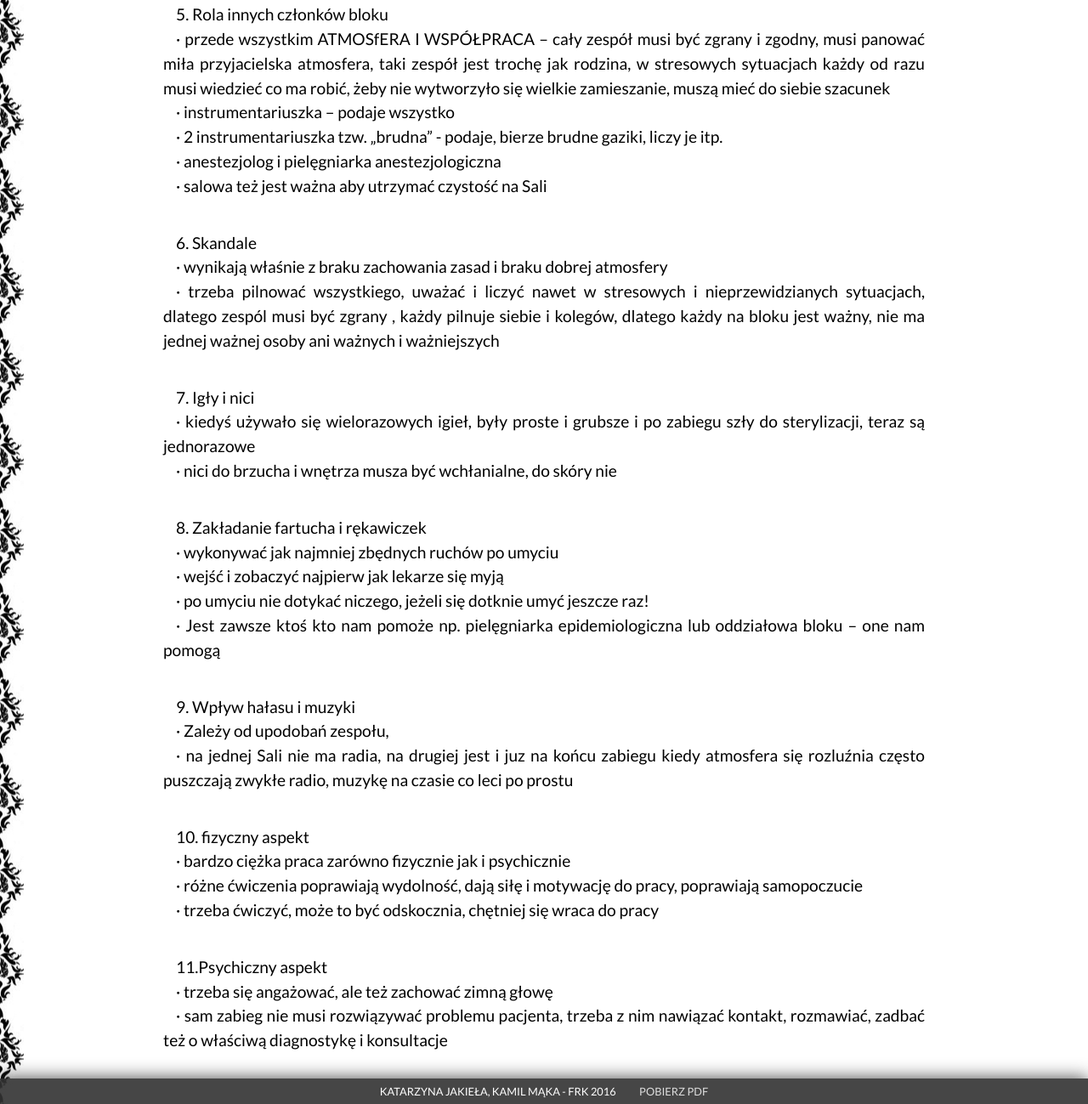
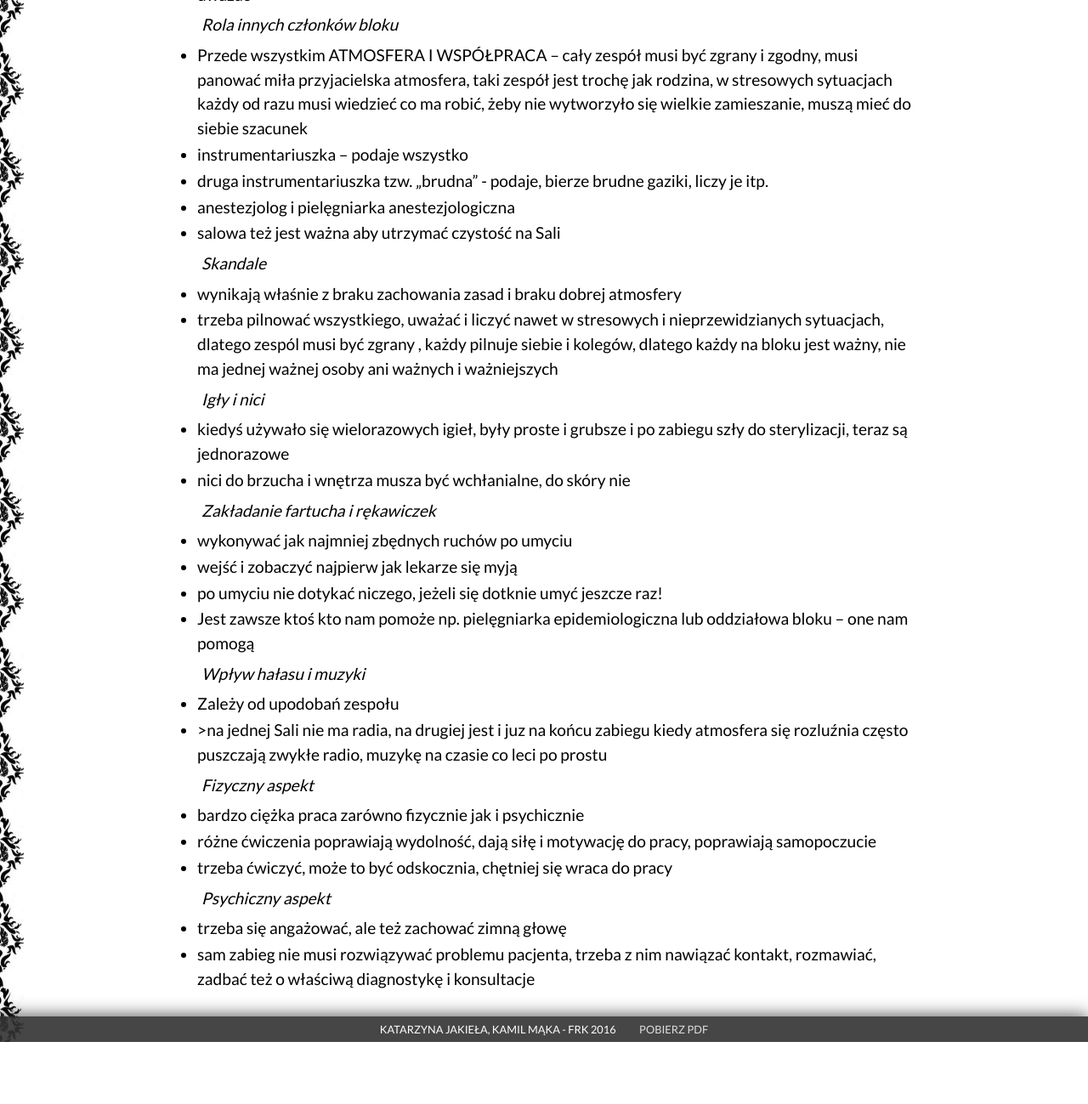
Before and after one commit to mnocon/frk-strona, a plain HTML site: page rozdzial_8_b_a.html in a window 1280 px wide. Shown: the part 632-1931 px from the top of the page at 85% size. After the commit the page ends 1858 px from the top, so only its background shows below. Drawn offline with nearby package versions, Linux system fonts and the light colour scheme.

Commit message:
Fix formatting of interview 1

```diff
--- a/rozdzial_8_b_a.html
+++ b/rozdzial_8_b_a.html
@@ -49,121 +49,68 @@
 <section class="content">
 <p>
     <em class="interviewQuestion">Jakie są rady dla studenta na bloku?</em>
+</p><ul><li>stosować się do reguł panujących na sali, jeśli nie wiemy jak się ubrać, umyć itp. Lepiej zapytać po prostu
+</li><li>patrzeć dokładnie, obserwować zachowanie lekarzy, pielęgniarek, instrumentariuszki
+</li><li>pytać o wszystko jeżeli czegoś nie wiemy, bo „nie ma głupich pytań, są tylko głupie odpowiedzi, wtedy lekarz i personel też wie, że jesteś zainteresowany
+    tym co się dzieje na Sali i można się czegoś dowiedzieć i więcej wynieść z zajęć, w żadnym wypadku się nie wstydzić i stać jak myszka</li></ul>
 </p>
 <p>
-    · stosować się do reguł panujących na sali, jeśli nie wiemy jak się ubrać, umyć itp. Lepiej zapytać po prostu
+    <em class="interviewQuestion">Jakie są najważniejsze zasady bezpieczeństwa, co można zawalić, na co uważać?</em>
+</p>
+<p><ul><li>zasady mycia – dokładnie i starannie, są obrazki jak robić jest tez zawsze pielęgniarka ala kierowniczka Sali operacyjnej która nam pomoże, jak się
+    czegoś dotknie po umyciu nie wstydzić się tylko powiedzieć i koniecznie umyć się jeszcze raz!</li>
+<li>nie zainfekować osób operujących, stołu operacyjnego, stołu instrumentariuszki, prawidłowo się ubrać</li>
+<li>trzeba się dostosować do Sali, stare są gorzej wyposażone i mniejsze w takich trzeba szczególnie uważać</li></ul>
 </p>
 <p>
-    · patrzeć dokładnie, obserwować zachowanie lekarzy, pielęgniarek, instrumentariuszki
+    <em class="interviewQuestion">Rola innych członków bloku</em>
+</p>
+<p><ul><li>Przede wszystkim ATMOSFERA I WSPÓŁPRACA – cały zespół musi być zgrany i zgodny, musi panować miła przyjacielska atmosfera, taki zespół jest trochę jak
+    rodzina, w stresowych sytuacjach każdy od razu musi wiedzieć co ma robić, żeby nie wytworzyło się wielkie zamieszanie, muszą mieć do siebie szacunek
+</li><li>instrumentariuszka – podaje wszystko
+</li><li>druga instrumentariuszka tzw. „brudna” - podaje, bierze brudne gaziki, liczy je itp.
+</li><li>anestezjolog i pielęgniarka anestezjologiczna
+</li><li>salowa też jest ważna aby utrzymać czystość na Sali</li></ul>
 </p>
 <p>
-    · pytać o wszystko jeżeli czegoś nie wiemy, bo „nie ma głupich pytań, są tylko głupie odpowiedzi, wtedy lekarz i personel też wie, że jesteś zainteresowany
-    tym co się dzieje na Sali i można się czegoś dowiedzieć i więcej wynieść z zajęć, w żadnym wypadku się nie wstydzić i stać jak myszka
+    <em class="interviewQuestion">Skandale</em>
 </p>
-</br></br>
-<p>
-    2,3,4. Jakie są najważniejsze zasady bezpieczeństwa, co można zawalić, na co uważać?
+<p><ul><li>wynikają właśnie z braku zachowania zasad i braku dobrej atmosfery</li><li>trzeba pilnować wszystkiego, uważać i liczyć nawet w stresowych i nieprzewidzianych sytuacjach, dlatego zespól musi być zgrany , każdy pilnuje siebie i
+    kolegów, dlatego każdy na bloku jest ważny, nie ma jednej ważnej osoby ani ważnych i ważniejszych</li></ul>
 </p>
 <p>
-    · zasady mycia – dokładnie i starannie, są obrazki jak robić jest tez zawsze pielęgniarka ala kierowniczka Sali operacyjnej która nam pomoże, jak się
-    czegoś dotknie po umyciu nie wstydzić się tylko powiedzieć i koniecznie umyć się jeszcze raz!!
+    <em class="interviewQuestion">Igły i nici</em>
+</p>
+<p><ul><li>kiedyś używało się wielorazowych igieł, były proste i grubsze i po zabiegu szły do sterylizacji, teraz są jednorazowe
+</li><li>nici do brzucha i wnętrza musza być wchłanialne, do skóry nie</li></ul>
 </p>
 <p>
-    · nie zainfekować osób operujących, stołu operacyjnego, stołu instrumentariuszki, prawidłowo się ubrać
+    <em class="interviewQuestion">Zakładanie fartucha i rękawiczek</em>
+</p>
+<p><ul><li>wykonywać jak najmniej zbędnych ruchów po umyciu</li>
+<li>wejść i zobaczyć najpierw jak lekarze się myją</li>
+<li>po umyciu nie dotykać niczego, jeżeli się dotknie umyć jeszcze raz!</li>
+<li>Jest zawsze ktoś kto nam pomoże np. pielęgniarka epidemiologiczna lub oddziałowa bloku – one nam pomogą</li></ul>
 </p>
 <p>
-    · trzeba się dostosować do Sali, stare są gorzej wyposażone i mniejsze w takich trzeba szczególnie uważać
+    <em class="interviewQuestion">Wpływ hałasu i muzyki</em>
 </p>
-</br></br>
-<p>
-    5. Rola innych członków bloku
+<p><ul><li>Zależy od upodobań zespołu</li>
+<li>>na jednej Sali nie ma radia, na drugiej jest i juz na końcu zabiegu kiedy atmosfera się rozluźnia często puszczają zwykłe radio, muzykę na czasie co leci
+    po prostu</li></ul>
 </p>
 <p>
-    · przede wszystkim ATMOSfERA I WSPÓŁPRACA – cały zespół musi być zgrany i zgodny, musi panować miła przyjacielska atmosfera, taki zespół jest trochę jak
-    rodzina, w stresowych sytuacjach każdy od razu musi wiedzieć co ma robić, żeby nie wytworzyło się wielkie zamieszanie, muszą mieć do siebie szacunek
+    <em class="interviewQuestion">Fizyczny aspekt</em>
+</p>
+<p><ul><li>bardzo ciężka praca zarówno fizycznie jak i psychicznie</li>
+<li>różne ćwiczenia poprawiają wydolność, dają siłę i motywację do pracy, poprawiają samopoczucie</li>
+<li>trzeba ćwiczyć, może to być odskocznia, chętniej się wraca do pracy</li></ul>
 </p>
 <p>
-    · instrumentariuszka – podaje wszystko
+    <em class="interviewQuestion">Psychiczny aspekt</em>
 </p>
-<p>
-    · 2 instrumentariuszka tzw. „brudna” - podaje, bierze brudne gaziki, liczy je itp.
-</p>
-<p>
-    · anestezjolog i pielęgniarka anestezjologiczna
-</p>
-<p>
-    · salowa też jest ważna aby utrzymać czystość na Sali
-</p>
-</br></br>
-<p>
-    6. Skandale
-</p>
-<p>
-    · wynikają właśnie z braku zachowania zasad i braku dobrej atmosfery
-</p>
-<p>
-    · trzeba pilnować wszystkiego, uważać i liczyć nawet w stresowych i nieprzewidzianych sytuacjach, dlatego zespól musi być zgrany , każdy pilnuje siebie i
-    kolegów, dlatego każdy na bloku jest ważny, nie ma jednej ważnej osoby ani ważnych i ważniejszych
-</p>
-</br></br>
-<p>
-    7. Igły i nici
-</p>
-<p>
-    · kiedyś używało się wielorazowych igieł, były proste i grubsze i po zabiegu szły do sterylizacji, teraz są jednorazowe
-</p>
-<p>
-    · nici do brzucha i wnętrza musza być wchłanialne, do skóry nie
-</p>
-</br></br>
-<p>
-    8. Zakładanie fartucha i rękawiczek
-</p>
-<p>
-    · wykonywać jak najmniej zbędnych ruchów po umyciu
-</p>
-<p>
-    · wejść i zobaczyć najpierw jak lekarze się myją
-</p>
-<p>
-    · po umyciu nie dotykać niczego, jeżeli się dotknie umyć jeszcze raz!
-</p>
-<p>
-    · Jest zawsze ktoś kto nam pomoże np. pielęgniarka epidemiologiczna lub oddziałowa bloku – one nam pomogą
-</p>
-</br></br>
-<p>
-    9. Wpływ hałasu i muzyki
-</p>
-<p>
-    · Zależy od upodobań zespołu,
-</p>
-<p>
-    · na jednej Sali nie ma radia, na drugiej jest i juz na końcu zabiegu kiedy atmosfera się rozluźnia często puszczają zwykłe radio, muzykę na czasie co leci
-    po prostu
-</p>
-</br></br>
-<p>
-    10. fizyczny aspekt
-</p>
-<p>
-    · bardzo ciężka praca zarówno fizycznie jak i psychicznie
-</p>
-<p>
-    · różne ćwiczenia poprawiają wydolność, dają siłę i motywację do pracy, poprawiają samopoczucie
-</p>
-<p>
-    · trzeba ćwiczyć, może to być odskocznia, chętniej się wraca do pracy
-</p>
-</br></br>
-<p>
-    11.Psychiczny aspekt
-</p>
-<p>
-    · trzeba się angażować, ale też zachować zimną głowę
-</p>
-<p>
-    · sam zabieg nie musi rozwiązywać problemu pacjenta, trzeba z nim nawiązać kontakt, rozmawiać, zadbać też o właściwą diagnostykę i konsultacje
+<p><ul><li>trzeba się angażować, ale też zachować zimną głowę</li>
+<li>sam zabieg nie musi rozwiązywać problemu pacjenta, trzeba z nim nawiązać kontakt, rozmawiać, zadbać też o właściwą diagnostykę i konsultacje</li>
 </p>
 </section>
 <footer class="authorInfo">
```
